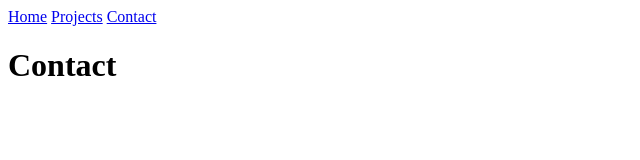
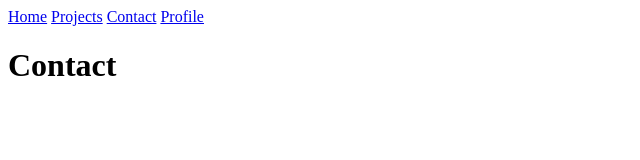
Before and after one commit to henrylliu/portfolio, a plain HTML site: page contact/index.html in a window 1280 px wide. Shown: the full height of the page, 0-640 px from the left. Drawn offline with Linux system fonts and the light colour scheme.

Commit message:
Updated navigation menu

```diff
--- a/contact/index.html
+++ b/contact/index.html
@@ -10,6 +10,7 @@
         <a href="../index.html">Home</a>
         <a href="../projects/index.html">Projects</a>
         <a href="../contact/index.html">Contact</a>
+        <a href="https://github.com/henrylliu" target="_blank">Profile</a>
     </nav>
     <h1>Contact</h1>
 </body>
```
Also changed, not shown: index.html (+1 -0 lines), projects/index.html (+1 -0 lines).
